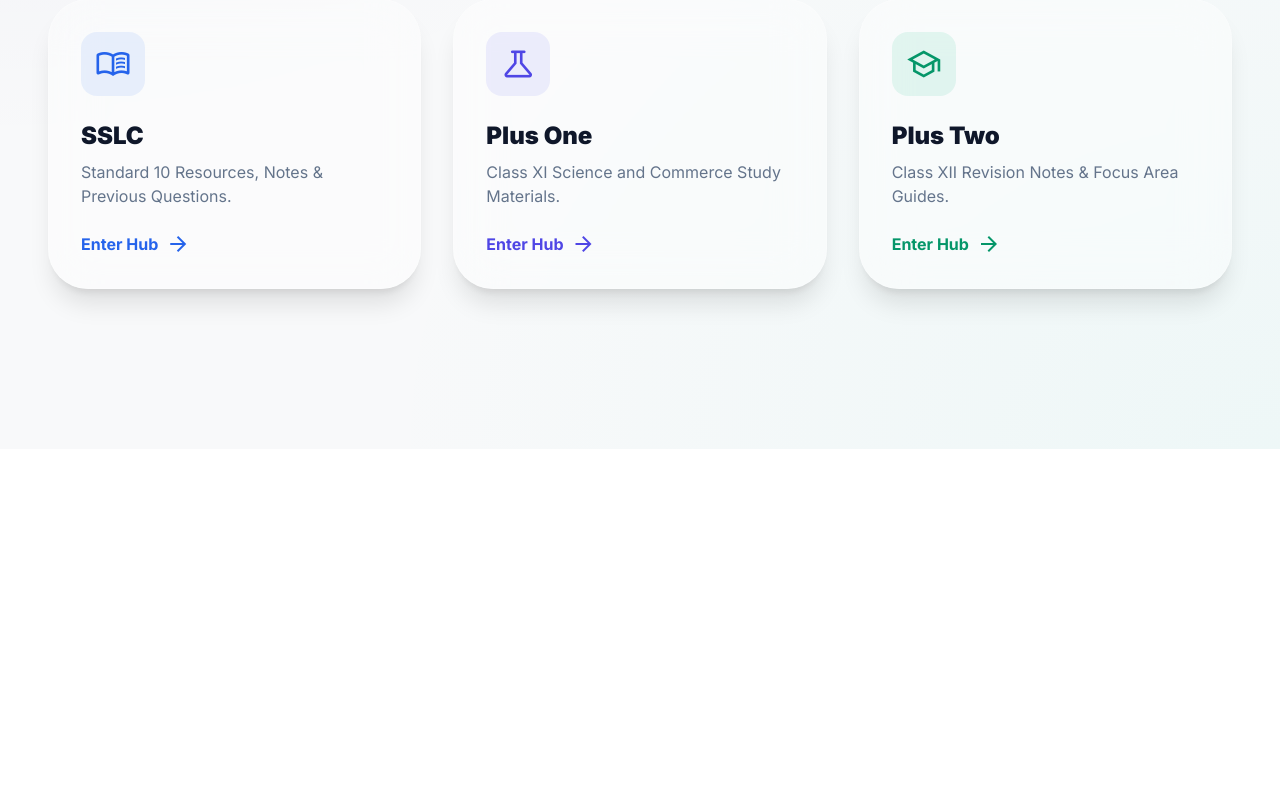
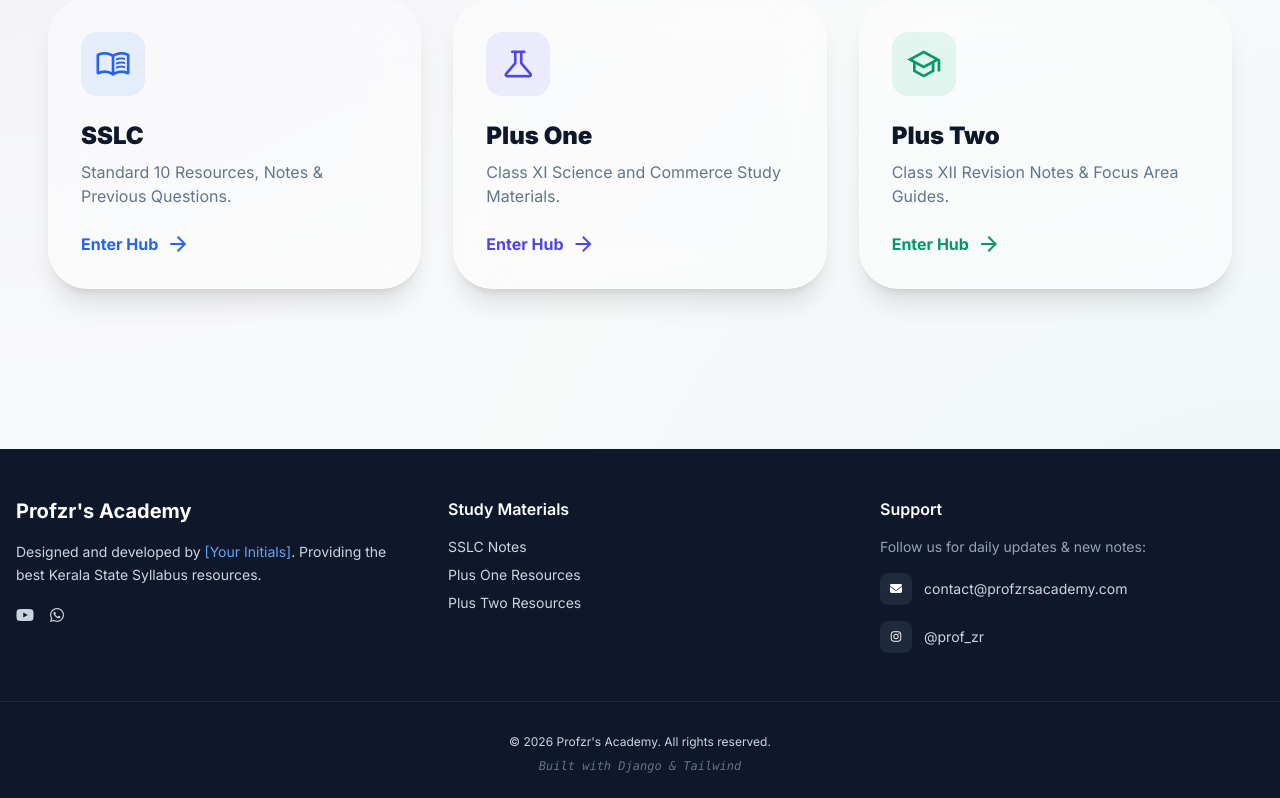
Before and after one commit to imranalis1880/Blog-page, a Django app: page / in a window 1280 px wide. Shown: the part 561-1359 px from the top of the page. Before the commit the page ends 1010 px from the top, so only its background shows below. Run offline with Django 5.2, Linux system fonts and the light colour scheme; some libraries are stand-ins or nearby versions.

Commit message:
Added footer including social media and contact info

```diff
--- /dev/null
+++ b/Documents/profezs/Templates/footer.html
@@ -0,0 +1,54 @@
+<footer class="bg-slate-900 text-slate-300 pt-12 pb-6">
+    <div class="max-w-7xl mx-auto px-4 grid grid-cols-1 md:grid-cols-3 gap-12">
+
+        <div>
+            <h2 class="text-white text-xl font-bold mb-4">Profzr's Academy</h2>
+            <p class="text-sm leading-relaxed mb-4">
+                Designed and developed by <span class="text-blue-400">[Your Initials]</span>.
+                Providing the best Kerala State Syllabus resources.
+            </p>
+            <div class="flex space-x-4">
+                <a href="#" class="hover:text-blue-400"><i class="fab fa-youtube"></i></a>
+                <a href="#" class="hover:text-blue-400"><i class="fab fa-whatsapp"></i></a>
+            </div>
+        </div>
+
+        <div>
+            <h3 class="text-white font-semibold mb-4">Study Materials</h3>
+            <ul class="space-y-2 text-sm">
+                <li><a href="/sslc" class="hover:text-white">SSLC Notes</a></li>
+                <li><a href="/plus-one" class="hover:text-white">Plus One Resources</a></li>
+                <li><a href="/plus-two" class="hover:text-white">Plus Two Resources</a></li>
+            </ul>
+        </div>
+
+        <div>
+            <h3 class="text-white font-semibold mb-4">Support</h3>
+            <p class="text-sm mb-4 text-slate-400">Follow us for daily updates & new notes:</p>
+
+            <div class="space-y-4">
+                <a href="mailto:contact@profzrsacademy.com" class="flex items-center group">
+                    <div
+                        class="w-8 h-8 rounded-lg bg-slate-800 flex items-center justify-center mr-3 group-hover:bg-blue-600 transition-colors">
+                        <i class="fas fa-envelope text-white text-xs"></i>
+                    </div>
+                    <span class="text-sm group-hover:text-blue-400 transition-colors">contact@profzrsacademy.com</span>
+                </a>
+
+                <a href="https://www.instagram.com/prof_zr?utm_source=ig_web_button_share_sheet&igsh=ZDNlZDc0MzIxNw=="
+                    target="_blank" class="flex items-center group">
+                    <div
+                        class="w-8 h-8 rounded-lg bg-slate-800 flex items-center justify-center mr-3 group-hover:bg-gradient-to-tr from-yellow-500 via-red-500 to-purple-500 transition-colors">
+                        <i class="fab fa-instagram text-white text-xs"></i>
+                    </div>
+                    <span class="text-sm group-hover:text-white transition-colors">@prof_zr</span>
+                </a>
+            </div>
+        </div>
+    </div>
+
+    <div class="mt-12 pt-8 border-t border-slate-800 text-center text-xs">
+        <p>&copy; {% now "Y" %} Profzr's Academy. All rights reserved.</p>
+        <p class="mt-2 text-slate-500 font-mono italic">Built with Django & Tailwind</p>
+    </div>
+</footer>
--- a/Documents/profezs/Templates/index.html
+++ b/Documents/profezs/Templates/index.html
@@ -11,6 +11,7 @@
     <link rel="stylesheet"
         href="https://fonts.googleapis.com/css2?family=Material+Symbols+Outlined:opsz,wght,FILL,GRAD@24,400,0,0" />
 
+    <link rel="stylesheet" href="https://cdnjs.cloudflare.com/ajax/libs/font-awesome/6.5.1/css/all.min.css">
     <script src="https://cdn.tailwindcss.com?plugins=forms,container-queries"></script>
     <script>
         tailwind.config = {
@@ -77,13 +78,13 @@
         </div>
     </div>
 
-  <header class="fixed top-8 w-full z-50 bg-white/40 backdrop-blur-xl border-b border-white/20 shadow-[0_10px_40px_rgba(0,0,0,0.04)]">
+    <header
+        class="fixed top-8 w-full z-50 bg-white/40 backdrop-blur-xl border-b border-white/20 shadow-[0_10px_40px_rgba(0,0,0,0.04)]">
         <div class="flex justify-between items-center px-6 py-4 max-w-7xl mx-auto">
 
             <div class="flex items-center gap-3">
                 <a href="{% url 'index' %}" class="flex items-center gap-3 hover:opacity-80 transition-opacity">
-                <img src="{% static 'images/logo.png' %}"
-                     alt="Profzr's Academy"
+                    <img src="{% static 'images/logo.png' %}" alt="Profzr's Academy"
                         class="h-14 w-auto object-contain drop-shadow-md">
                     <div class="text-2xl font-black tracking-tighter text-indigo-900 font-headline">
                         Profzr's Academy
@@ -154,6 +155,7 @@
             </div>
         </section>
     </main>
+    {% include "footer.html" %}
 </body>
 
 </html>
```
Lines whose indentation alone changed are shown as unchanged.
